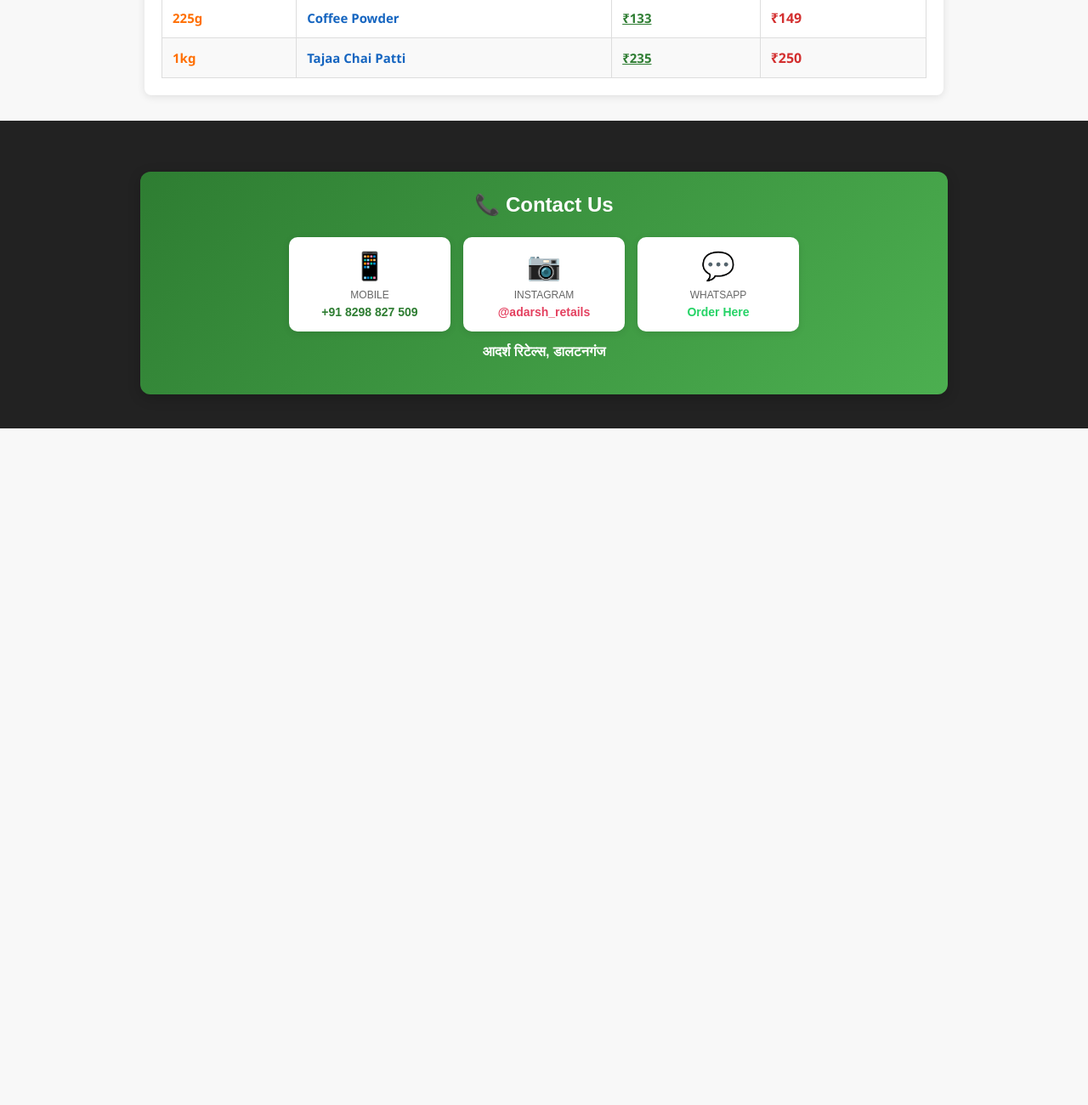
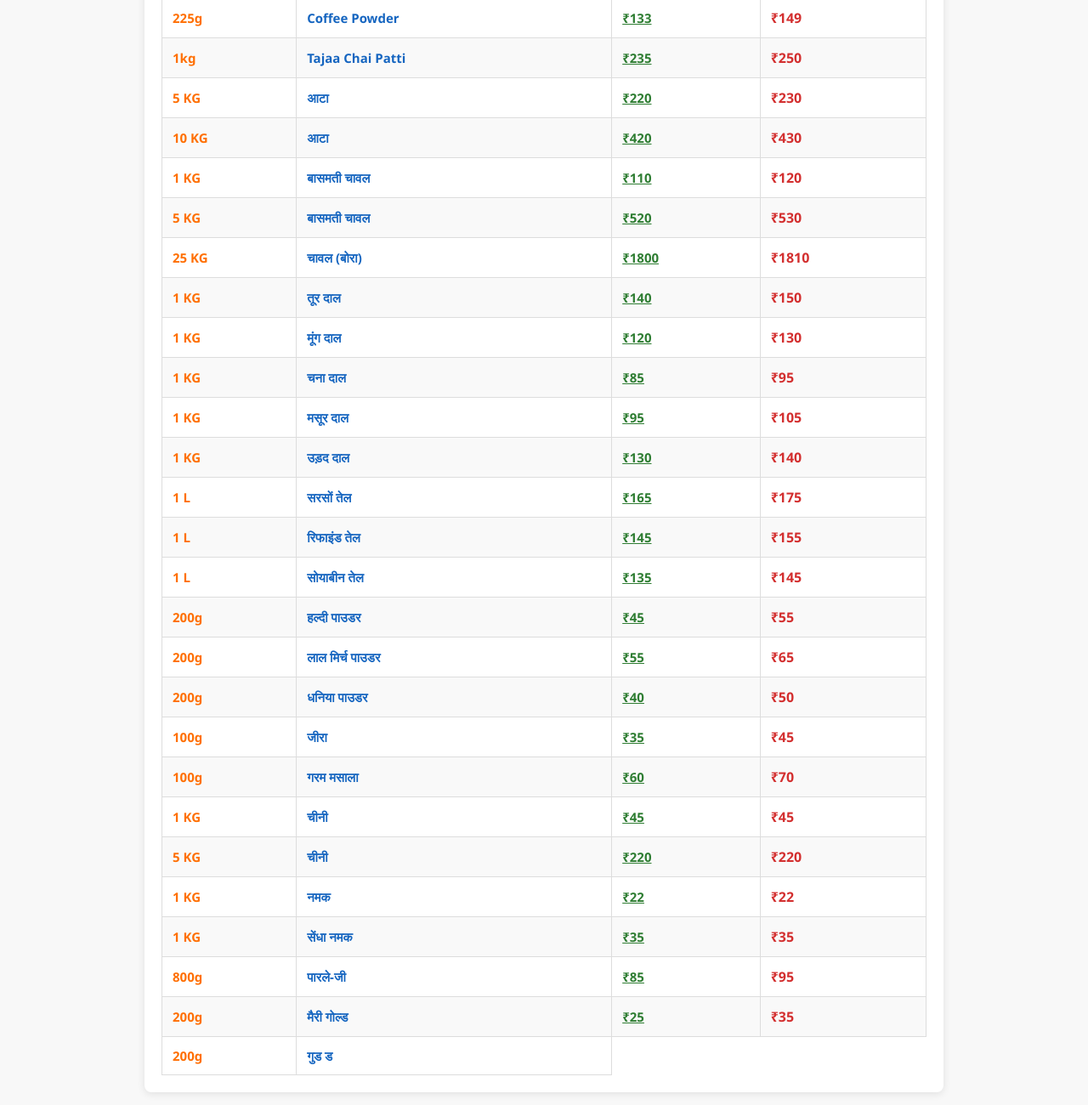
Before and after one commit to kartiktiwari408-glitch/Adarsh-retails, a plain HTML site: page index.html in a window 1280 px wide. Shown: the part 4160-5460 px from the top of the page at 85% size. Before the commit the page ends 4664 px from the top, so only its background shows below. Drawn offline with Linux system fonts and the light colour scheme.

Commit message:
Add new product entries to index.html

```diff
--- a/index.html
+++ b/index.html
@@ -231,6 +231,31 @@
             <tr><td>500g</td><td>Maida</td><td>₹24</td><td>₹48</td></tr>
             <tr><td>225g</td><td>Coffee Powder</td><td>₹133</td><td>₹149</td></tr>
             <tr><td>1kg</td><td>Tajaa Chai Patti</td><td>₹235</td><td>₹250</td></tr>
+            <tr><td>5 KG</td><td>आटा</td><td>₹220</td><td>₹230</td></tr>
+            <tr><td>10 KG</td><td>आटा</td><td>₹420</td><td>₹430</td></tr>
+            <tr><td>1 KG</td><td>बासमती चावल</td><td>₹110</td><td>₹120</td></tr>
+            <tr><td>5 KG</td><td>बासमती चावल</td><td>₹520</td><td>₹530</td></tr>
+            <tr><td>25 KG</td><td>चावल (बोरा)</td><td>₹1800</td><td>₹1810</td></tr>
+            <tr><td>1 KG</td><td>तूर दाल</td><td>₹140</td><td>₹150</td></tr>
+            <tr><td>1 KG</td><td>मूंग दाल</td><td>₹120</td><td>₹130</td></tr>
+            <tr><td>1 KG</td><td>चना दाल</td><td>₹85</td><td>₹95</td></tr>
+            <tr><td>1 KG</td><td>मसूर दाल</td><td>₹95</td><td>₹105</td></tr>
+            <tr><td>1 KG</td><td>उड़द दाल</td><td>₹130</td><td>₹140</td></tr>
+            <tr><td>1 L</td><td>सरसों तेल</td><td>₹165</td><td>₹175</td></tr>
+            <tr><td>1 L</td><td>रिफाइंड तेल</td><td>₹145</td><td>₹155</td></tr>
+            <tr><td>1 L</td><td>सोयाबीन तेल</td><td>₹135</td><td>₹145</td></tr>
+            <tr><td>200g</td><td>हल्दी पाउडर</td><td>₹45</td><td>₹55</td></tr>
+            <tr><td>200g</td><td>लाल मिर्च पाउडर</td><td>₹55</td><td>₹65</td></tr>
+            <tr><td>200g</td><td>धनिया पाउडर</td><td>₹40</td><td>₹50</td></tr>
+            <tr><td>100g</td><td>जीरा</td><td>₹35</td><td>₹45</td></tr>
+            <tr><td>100g</td><td>गरम मसाला</td><td>₹60</td><td>₹70</td></tr>
+            <tr><td>1 KG</td><td>चीनी</td><td>₹45</td><td>₹45</td></tr>
+            <tr><td>5 KG</td><td>चीनी</td><td>₹220</td><td>₹220</td></tr>
+            <tr><td>1 KG</td><td>नमक</td><td>₹22</td><td>₹22</td></tr>
+            <tr><td>1 KG</td><td>सेंधा नमक</td><td>₹35</td><td>₹35</td></tr>
+            <tr><td>800g</td><td>पारले-जी</td><td>₹85</td><td>₹95</td></tr>
+            <tr><td>200g</td><td>मैरी गोल्ड</td><td>₹25</td><td>₹35</td></tr>
+            <tr><td>200g</td><td>गुड ड
 </table>
      </section>
 <footer>
```
